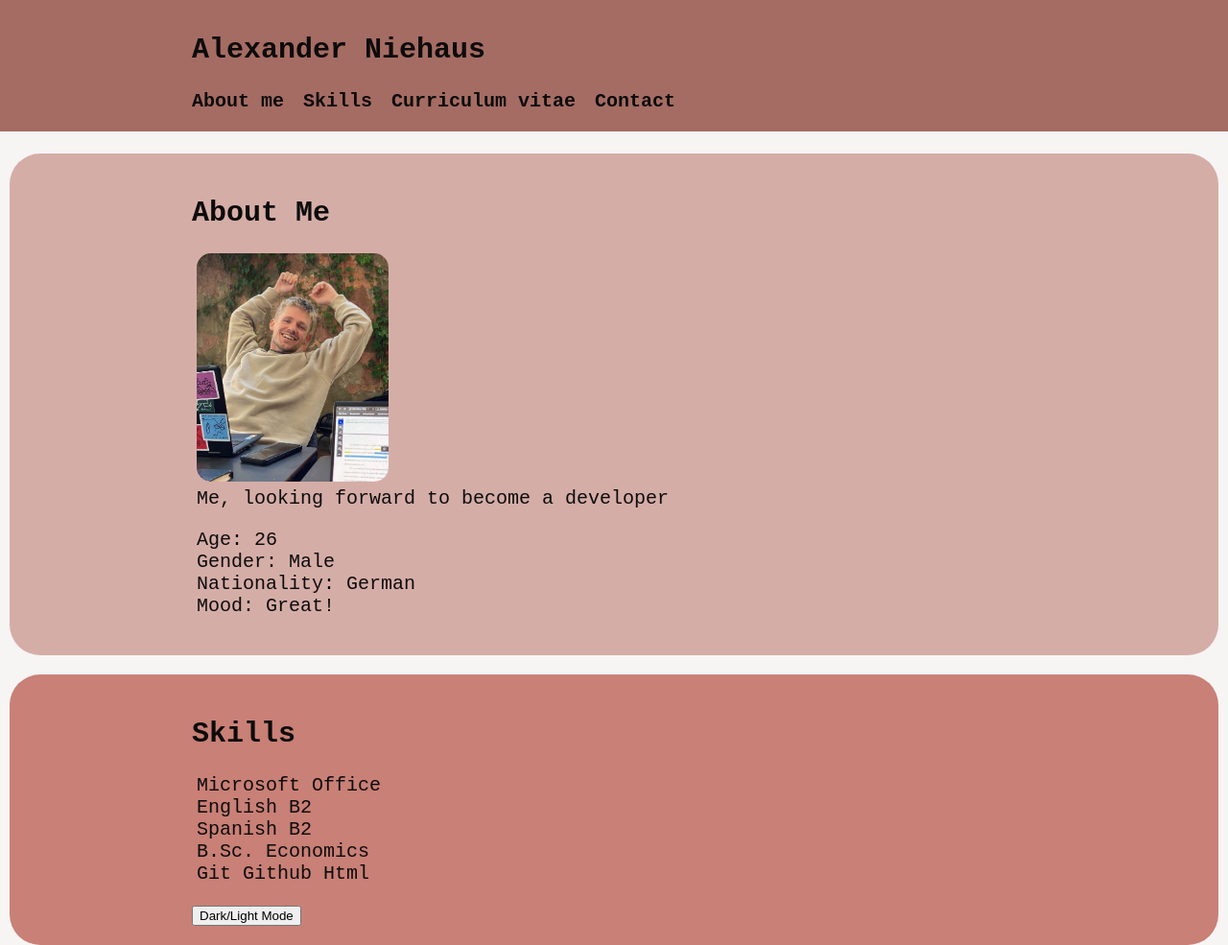
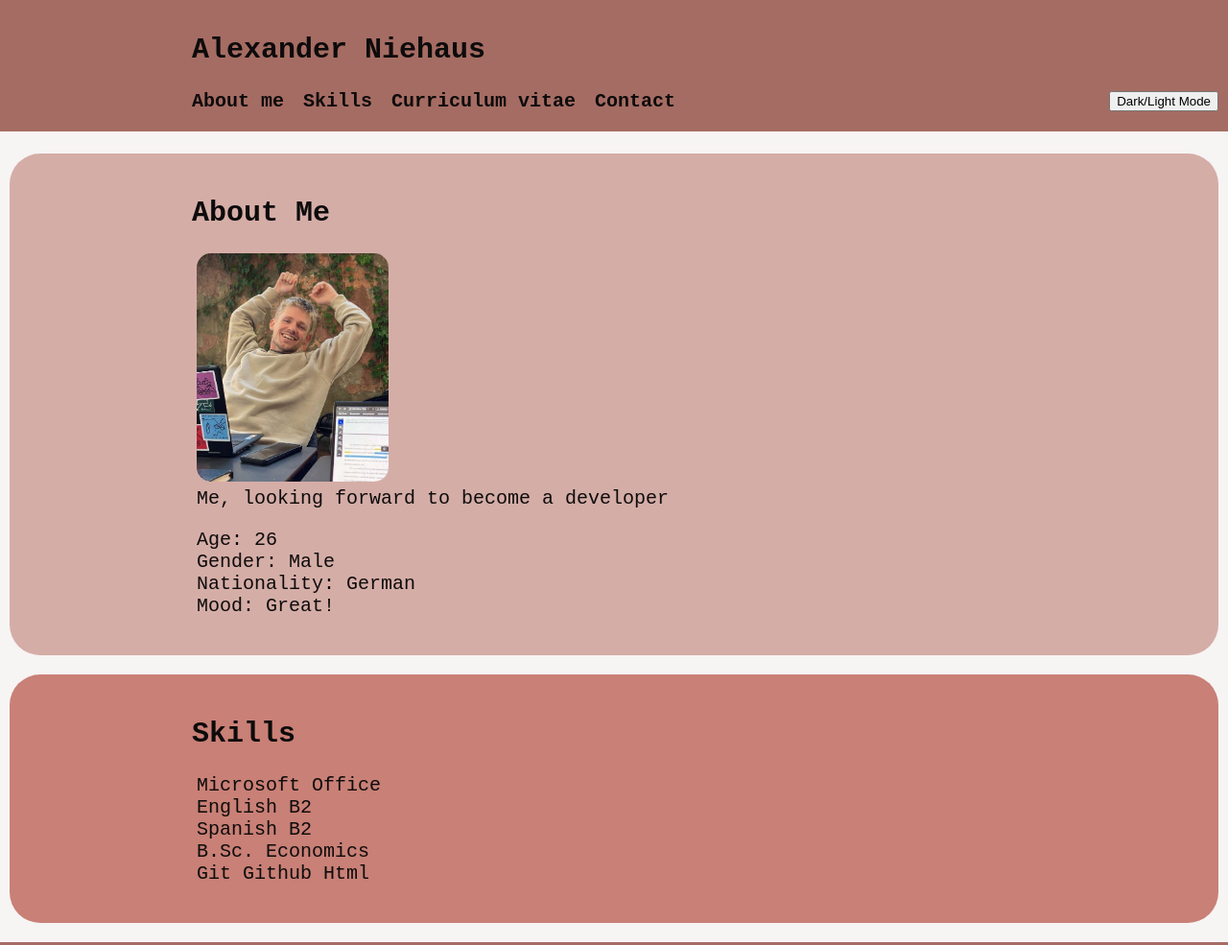
Before and after one commit to niehaus-alexander/personal-website, a website: page html/index.html in a window 1280 px wide. Shown: the top 985 px of the page at 96% size. Drawn offline with Linux system fonts and the light colour scheme.

Commit message:
position light mode button

```diff
--- a/css/header.css
+++ b/css/header.css
@@ -10,7 +10,7 @@
 }
 
 .navbar {
-  display: inline-flex;
+  display: flex;
   justify-content: flex-start;
   padding-left: px;
   text-decoration: none;
--- a/css/styles.css
+++ b/css/styles.css
@@ -18,6 +18,12 @@
   z-index: 0;
   background-color: var(--secondary);
   /* text-align: center; */
+}
+
+.dark-mode-button {
+  position: fixed;
+  top: 95px;
+  right: 10px;
 }
 
 .facts ul {
--- a/html/index.html
+++ b/html/index.html
@@ -22,6 +22,7 @@
             <li><a href="#skills">Skills</a></li>
             <li><a href="#curriculum">Curriculum vitae</a></li>
             <li><a href="#contact">Contact</a></li>
+            <li class="dark-mode-button"><button class="dark-mode-button" data-js="dark-mode-toggle">Dark/Light Mode</button></li>
           </ul>
         </nav>
       </header>
@@ -56,16 +57,15 @@
         <li>B.Sc. Economics</li>
         <li>Git Github Html</li>
       </ul>
-      <button data-js="dark-mode-toggle">Dark/Light Mode</button>
     </section>
     <section class="contact" id="contact">
       <footer>
         <ul>
-          <li><a href="https://www.linkedin.com/in/alexander-niehaus-niehaus-954b73257/" target=_blank><i class="fab fa-linkedin"></i>LinkedIn</a></li>
+          <li><a href="https://www.linkedin.com/in/alexander-niehaus-niehaus-954b73257/" target="_blank"><i class="fab fa-linkedin"></i>LinkedIn</a></li>
           <li><a href="https://github.com/niehaus-alexander" target="_blank"><i class="fab fa-github"></i>Github</li>
-          <li><i class="fab fa-facebook"></i>Facebook</li>
-        </ul>
-      </footer>
+            <li><i class="fab fa-facebook"></i>Facebook</li>
+          </ul>
+        </footer>
     </section>
   </body>
 </html>
```
